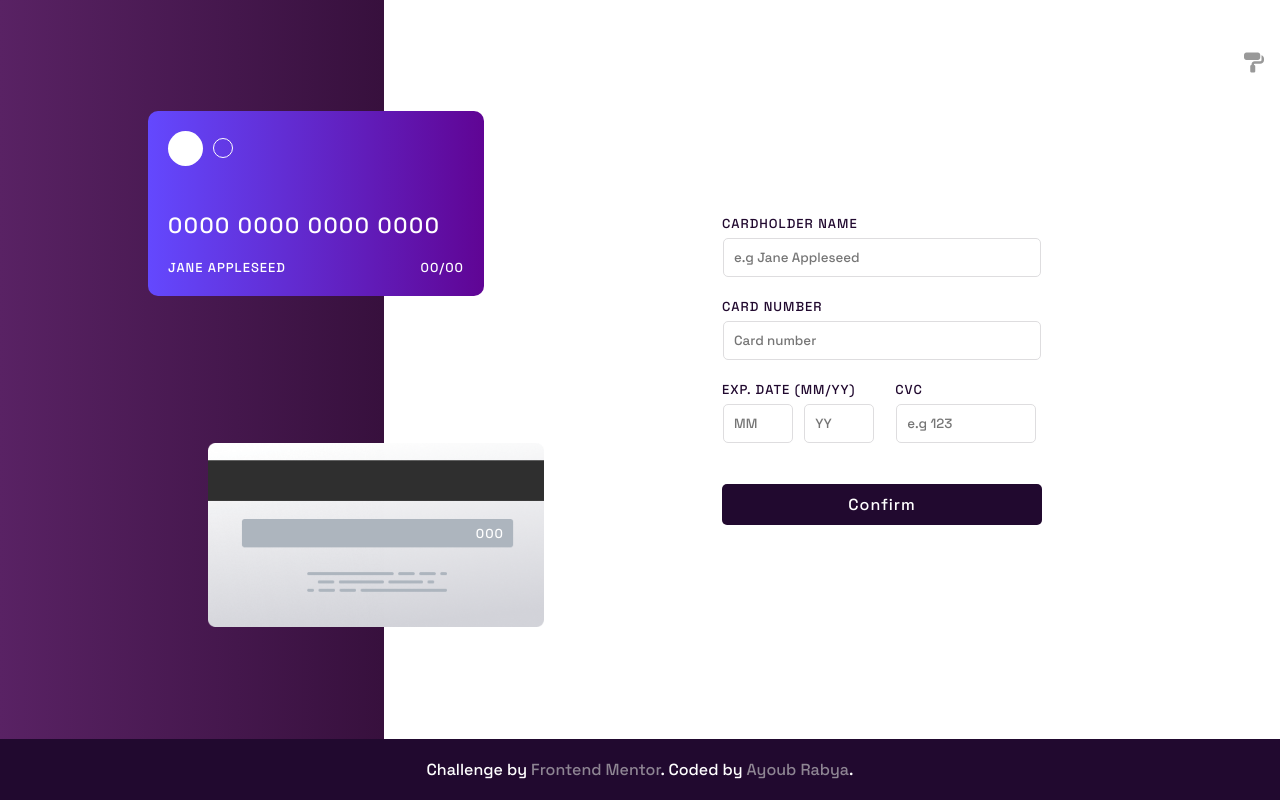
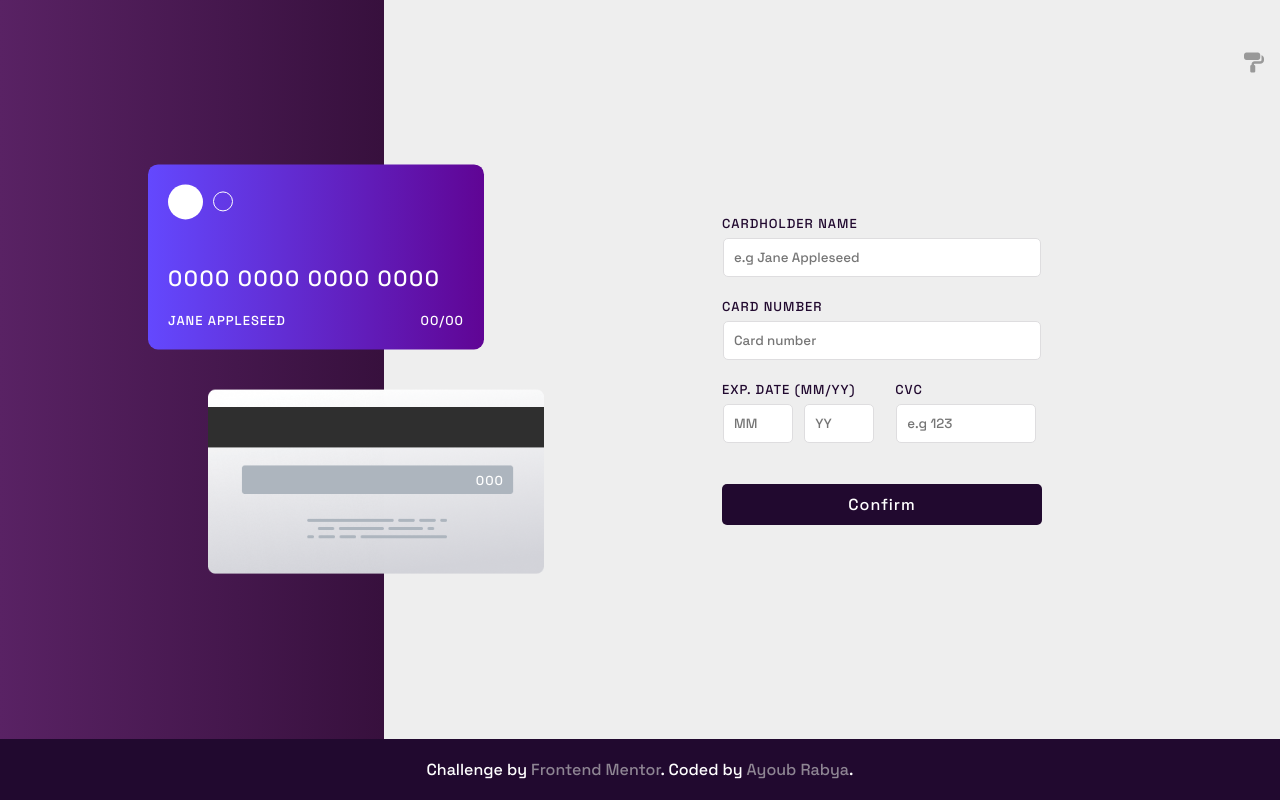
Before and after one commit to Ayoubrabiae/interactive_card_details_form, a website: page index.html in a window 1280 px wide. Drawn offline with Linux system fonts and the light colour scheme.

Commit message:
fix some errors

```diff
--- a/css/master.css
+++ b/css/master.css
@@ -41,6 +41,7 @@ img {
     letter-spacing: 1px;
     text-transform: uppercase;
     font-size: 13px;
+    background-color: #eee;
 }
 
 @media (max-width: 900px) {
@@ -74,8 +75,9 @@ img {
 
 
 .app .cards-container .front-card {
-    top: 15%;
+    top: calc(50% - 20px);
     right: -100px;
+    transform: translateY(-100%);
     border-radius: 10px;
     position: absolute;
     background: var(--active-border-color);
@@ -92,8 +94,9 @@ img {
 }
 
 .app .cards-container .back-card {
-    bottom: 15%;
+    bottom: calc(50% - 20px);
     right: -160px;
+    transform: translateY(100%);
 }
 
 @media (max-width: 900px) {
@@ -207,6 +210,7 @@ img {
 .app form {
     width: 20rem;
     max-width: 100%;
+    position: relative;
 }
 
 .app form .card-name {
@@ -372,7 +376,7 @@ img {
 
 .app .theme .categories.active {
     opacity: 1;
-    z-index: 0;
+    z-index: 1;
 }
 
 .app .theme .category {
```
